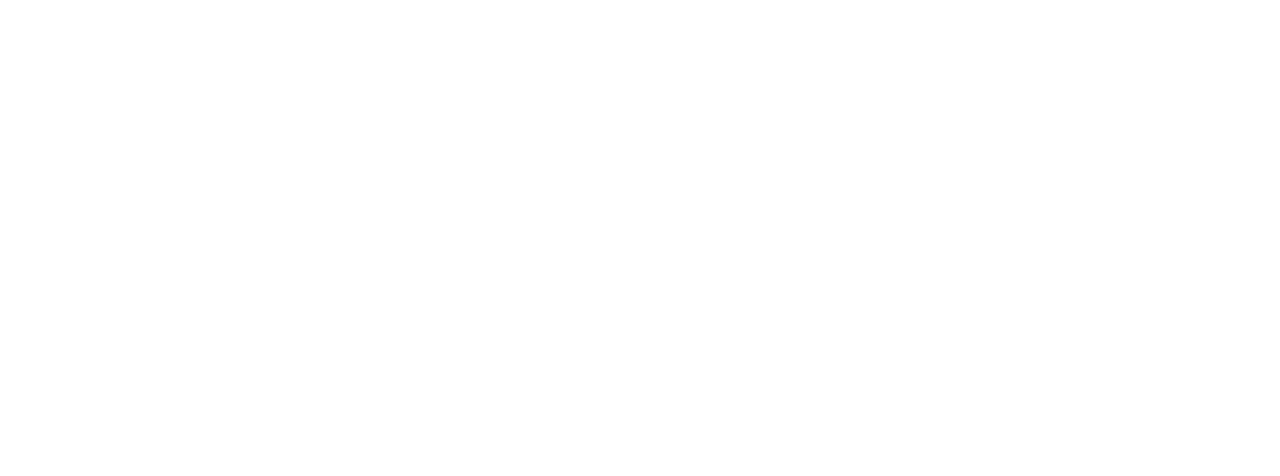
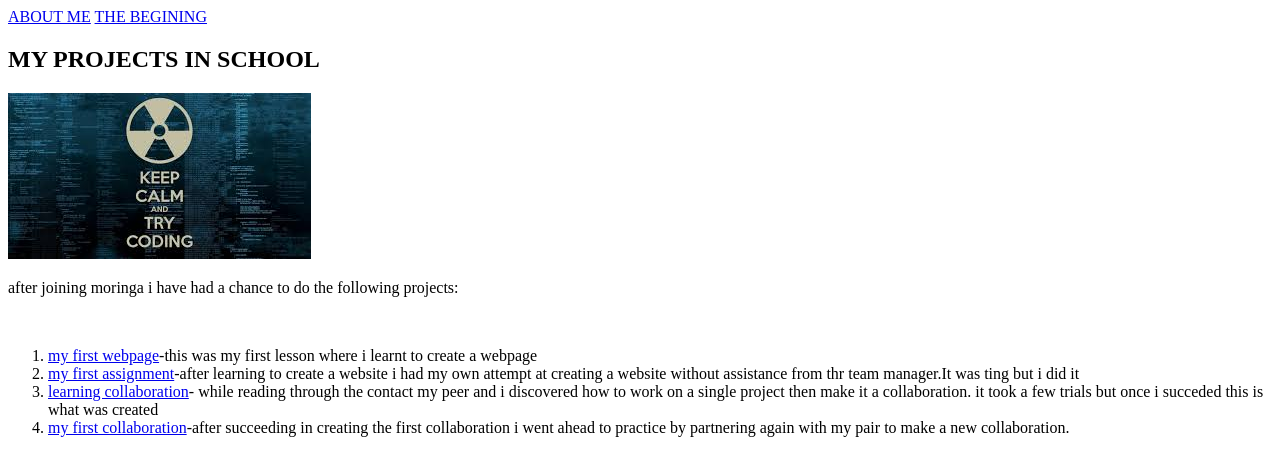
Before and after one commit to damunza/portfolio, a plain HTML site: page projects.html in a window 1280 px wide. Drawn offline with Linux system fonts and the light colour scheme.

Commit message:
entered my projects

```diff
--- a/projects.html
+++ b/projects.html
@@ -4,8 +4,20 @@
     <meta charset="utf-8">
     <title>Daniel Mutai</title>
     <link rel="stylesheet" href="css/style.css">
+    <a href="about.html">ABOUT ME</a>
+    <a href="index.html">THE BEGINING</a>
   </head>
   <body>
+    <h2>MY PROJECTS IN SCHOOL</h2>
+    <img src="img/code.jpg" alt="keep calm and code">
+    <p>after joining moringa i have had a chance to do the following projects:</p><br>
+
+    <ol>
+      <li><a href="https://github.com/damunza/my-first-webpage.git">my first webpage</a>-this was my first lesson where i learnt to create a webpage </li>
+      <li><a href="https://github.com/damunza/petwebsite.git">my first assignment</a>-after learning to create a website i had my own attempt at creating a website without assistance from thr team manager.It was ting but i did it </li>
+      <li><a href="https://github.com/damunza/application.git">learning collaboration</a>- while reading through the contact my peer and i discovered how to work on a single project then make it a collaboration. it took a few trials but once i succeded this is what was created </li>
+      <li><a href="https://github.com/emdeechege/resort.git">my first collaboration</a>-after succeeding in creating the first collaboration i went ahead to practice by partnering again with my pair to make a new collaboration.</li>
+    </ol>
 
   </body>
 </html>
```
Also changed, not shown: about.html (+4 -2 lines), img/code.jpg (added), img/code2.jpg (added).
